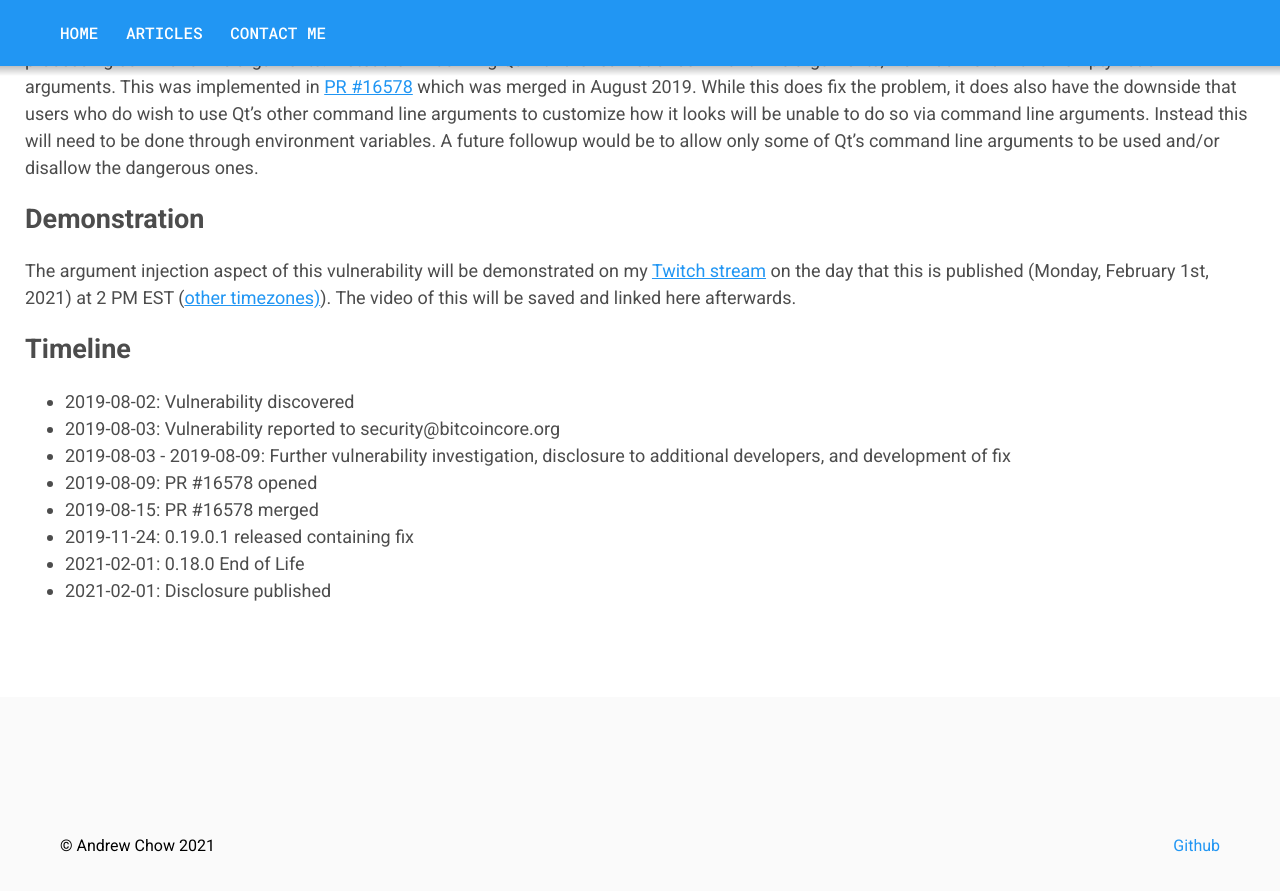
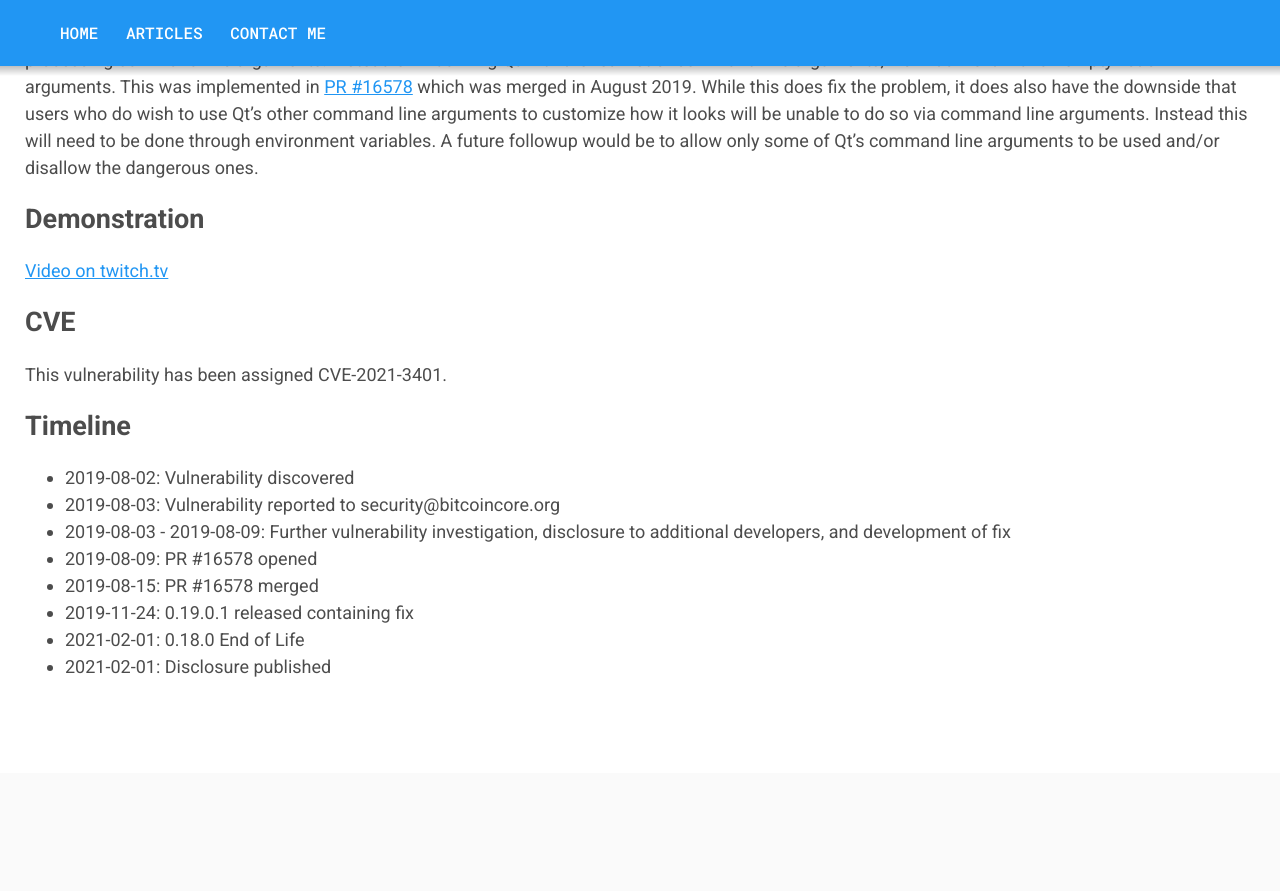
Before and after one commit to achow101/achow101.github.io, a Jekyll site: the page built from _posts/2021-02-01-0.18-uri-vuln.md, in a window 1280 px wide and 900 px high, scrolled down 3136 px. Shown: the top 891 px of the window. Built offline with Jekyll 4.4.1, drawn with Linux system fonts in a browser that asks for light colours.

Commit message:
Updates to uri vuln post

```diff
--- a/_posts/2021-02-01-0.18-uri-vuln.md
+++ b/_posts/2021-02-01-0.18-uri-vuln.md
@@ -120,8 +120,11 @@ A future followup would be to allow only some of Qt's command line arguments to
 
 ## Demonstration
 
-The argument injection aspect of this vulnerability will be demonstrated on my [Twitch stream](https://twitch.tv/achow101) on the day that this is published (Monday, February 1st, 2021) at 2 PM EST ([other timezones)](https://www.timeanddate.com/worldclock/fixedtime.html?msg=achow101%27s+stream&iso=20210201T14&p1=179)).
-The video of this will be saved and linked here afterwards.
+[Video on twitch.tv](https://www.twitch.tv/videos/897351419)
+
+## CVE
+
+This vulnerability has been assigned CVE-2021-3401.
 
 ## Timeline
 
```
